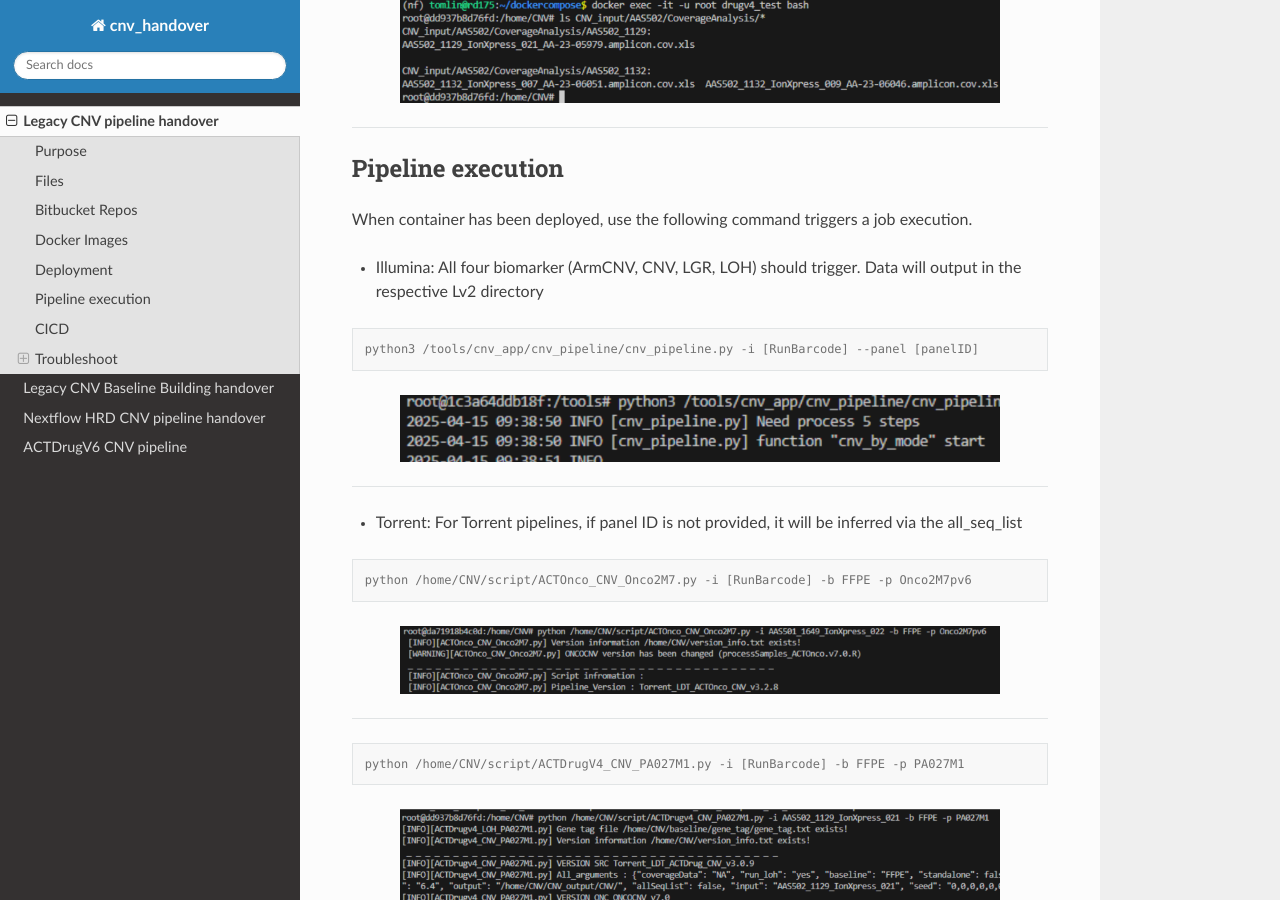
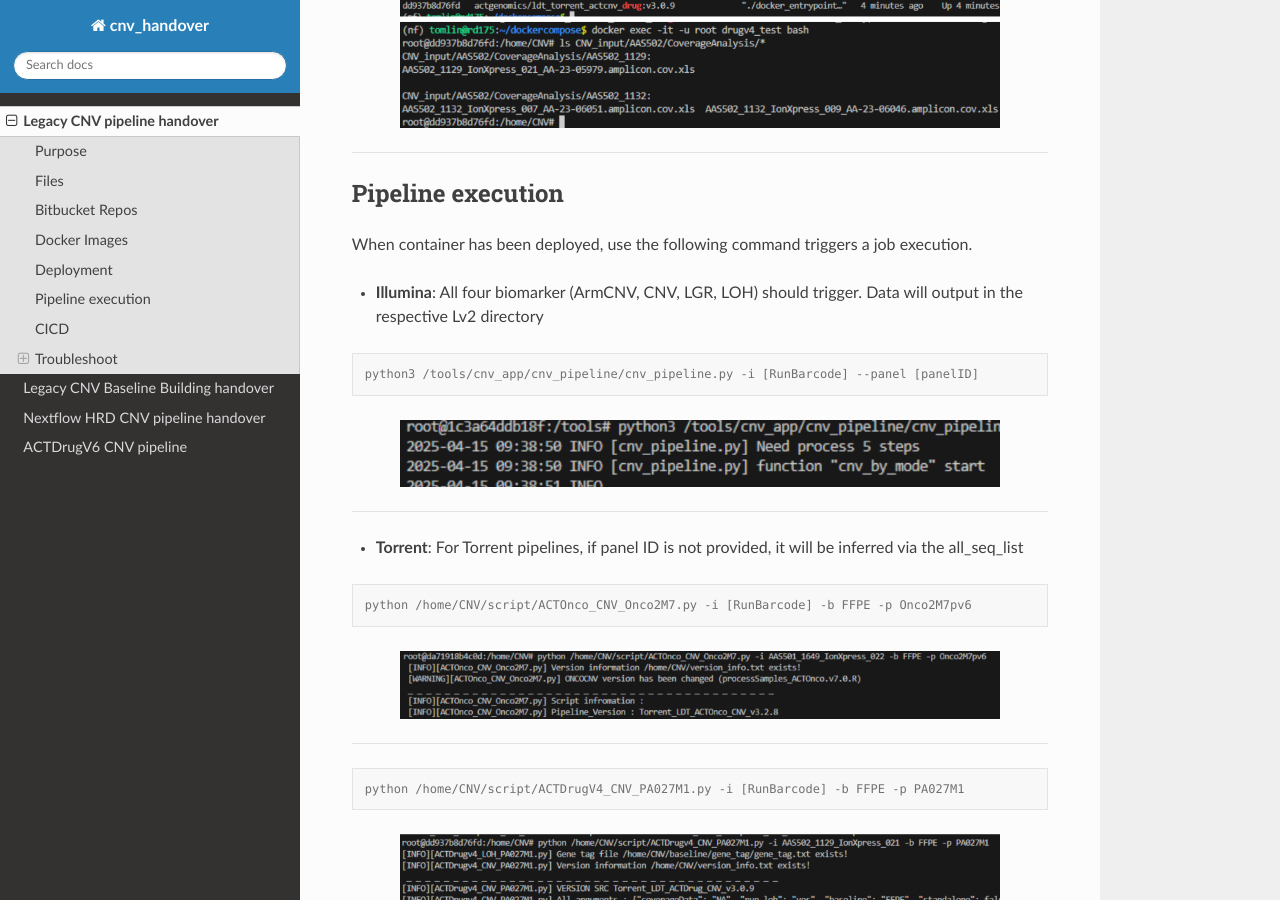
Before and after one commit to tomlinBI/cnv_handover, a Sphinx documentation site: the page built from docs/source/legacy_pipeline.rst, in a window 1280 px wide and 900 px high, scrolled down 1884 px. Built offline with Sphinx 7.4.7 and the Read the Docs theme 3.1.0, drawn with Linux system fonts in a browser that asks for light colours; part of the change alters nothing that is shown.

Commit message:
format edits

```diff
--- a/docs/source/legacy_pipeline.rst
+++ b/docs/source/legacy_pipeline.rst
@@ -31,12 +31,12 @@ Bitbucket Repos
 -----------------
 Docker Images
 -----------------
+
 - `actgenomics/ilmn_cnv <https://hub.docker.com/repository/docker/actgenomics/ilmn_cnv/general>`_
-
 - `actgenomics/ldt_torrent_actcnv_onco <https://hub.docker.com/repository/docker/actgenomics/ldt_torrent_actcnv_onco/general>`_
-
 - `actgenomics/ldt_torrent_actcnv_drug <https://hub.docker.com/repository/docker/actgenomics/ldt_torrent_actcnv_drug/general>`_
 
+----
 
 -----------------
 Deployment
@@ -90,7 +90,7 @@ Pipeline execution
 
 When container has been deployed, use the following command triggers a job execution.
 
-- Illumina: All four biomarker (ArmCNV, CNV, LGR, LOH) should trigger. Data will output in the respective Lv2 directory
+- **Illumina**: All four biomarker (ArmCNV, CNV, LGR, LOH) should trigger. Data will output in the respective Lv2 directory
 
 .. code-block:: console
 
@@ -103,7 +103,7 @@ When container has been deployed, use the following command triggers a job execu
 
 ----
 
-- Torrent: For Torrent pipelines, if panel ID is not provided, it will be inferred via the all_seq_list
+- **Torrent**: For Torrent pipelines, if panel ID is not provided, it will be inferred via the all_seq_list
 
 .. code-block:: console
 
```
